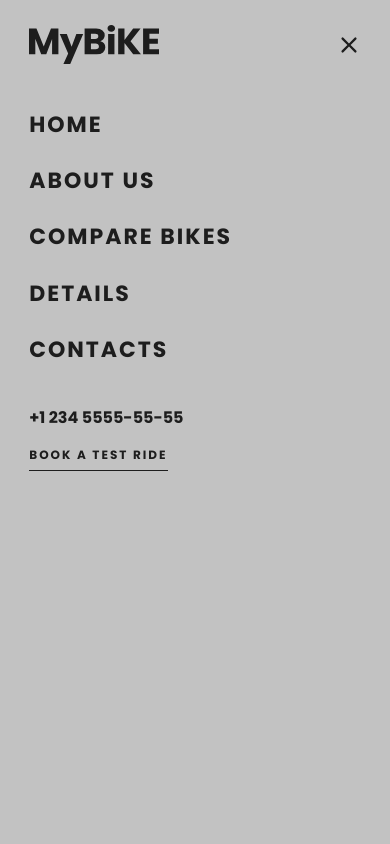
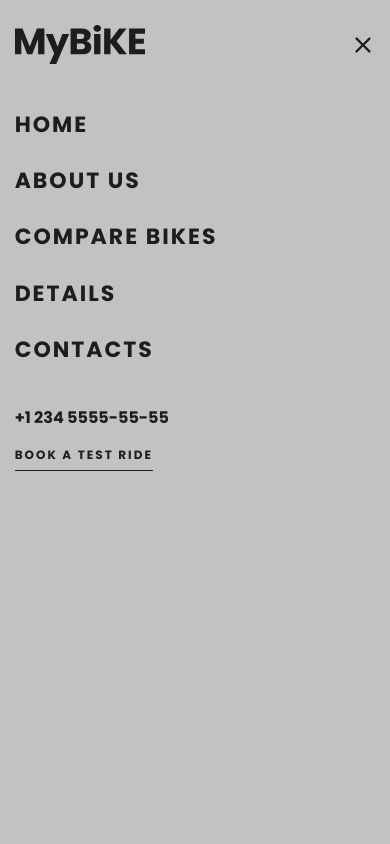
Before and after one commit to home2ego/my-bike, a website built with Vite: page index.html in a window 390 px wide. Both pictures are taken after a click on the link 348 px from the left and 44 px from the top of the page. Shown: the top 844 px of the page. Built offline with nearby package versions, Linux system fonts and the light colour scheme.

Commit message:
add some fixes

```diff
--- a/src/styles/blocks/details.scss
+++ b/src/styles/blocks/details.scss
@@ -1,15 +1,15 @@
 .details {
     scroll-margin-top: $scroll-margin-top;
-    display: grid;
-    row-gap: 48px;
 
     &__title {
+        margin-bottom: $section-title-margin;
         text-align: center;
     }
 
     &__category-wrapper {
         display: grid;
         row-gap: clamp(40px, 6.5vw, 48px);
+        margin-bottom: $section-title-margin;
     }
 
     &__explore-wrapper {
--- a/src/styles/blocks/menu.scss
+++ b/src/styles/blocks/menu.scss
@@ -3,8 +3,10 @@
     height: 100vh;
     background-color: #c2c2c2;
 
+    z-index: 1; /* to prevent images from being visible when navigating using the tab in an open menu */
+
     &__top {
-        position: sticky;
+        position: sticky; /* to keep cross always visible */
         top: 0;
         z-index: 1;
         background-color: #c2c2c2;
--- a/src/styles/blocks/page.scss
+++ b/src/styles/blocks/page.scss
@@ -11,11 +11,12 @@
     }
 
     &:has(.page__menu:target) {
-        overflow: hidden;
+        overflow: hidden; /* not to scroll the page */
     }
 
     &__menu {
-        overflow: auto;
+        overflow: auto; /* to scroll the menu if needed */
+
         position: fixed;
         top: 0;
         left: 0;
--- a/src/styles/utils/mixins.scss
+++ b/src/styles/utils/mixins.scss
@@ -11,9 +11,11 @@
 }
 
 @mixin content-padding-inline {
-    max-width: 1020px;
+    --max-width: 1020px;
+    --padding-inline: clamp(20px, 7.5vw, 120px);
+
+    width: min(var(--max-width), 100% - var(--padding-inline));
     margin-inline: auto;
-    padding-inline: clamp(20px, 7.5vw, 120px);
 }
 
 @mixin hover($property, $value) {
```
